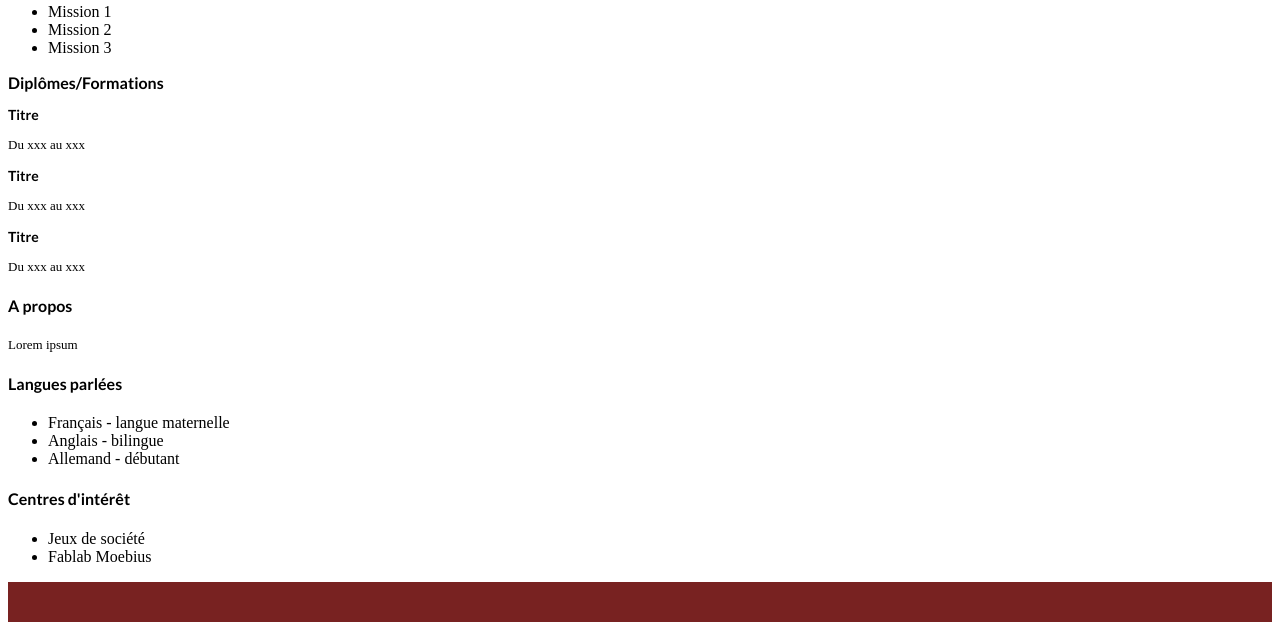
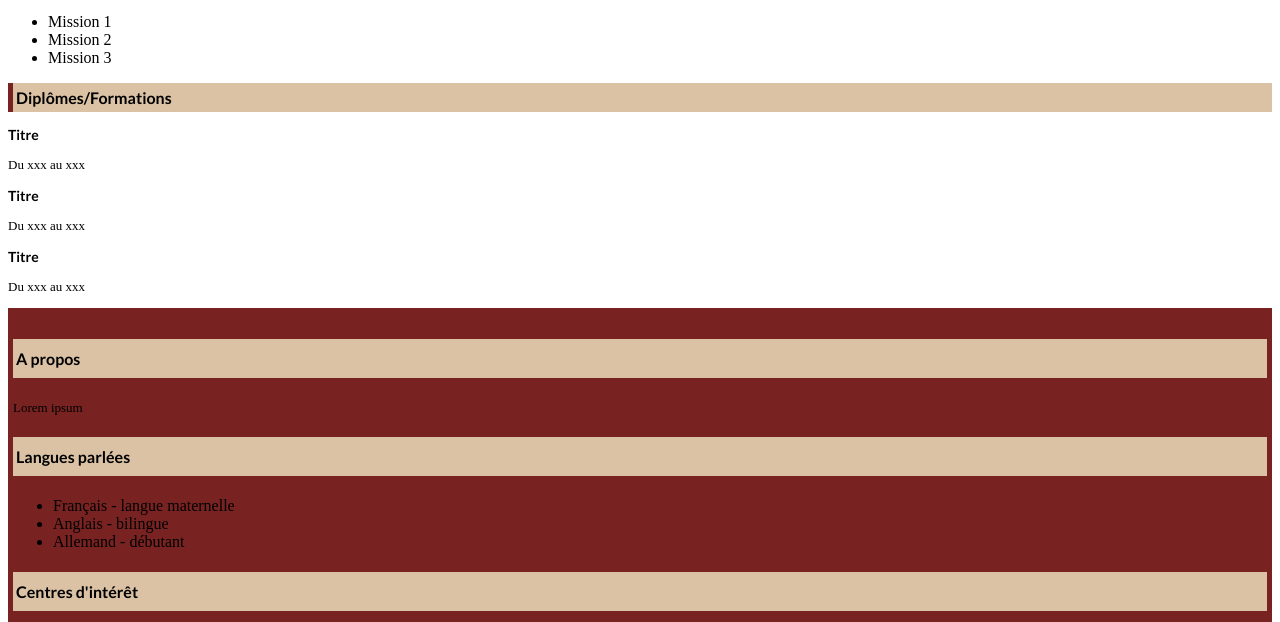
Before and after one commit to IsaRaynaud/cv, a plain HTML site: page index.html in a window 1280 px wide. Shown: the part 927-1549 px from the top of the page. Drawn offline with Linux system fonts and the light colour scheme.

Commit message:
fin 20240522

```diff
--- a/Assets/CSS/style.css
+++ b/Assets/CSS/style.css
@@ -17,6 +17,9 @@ h1{
 h2{
     font-family: "lato", sans-serif;
     font-size: 16px;
+    background-color: #dbc2a4;
+    padding: 5px 3px;
+    border-left: 5px solid #782221;
 }
 
 h3{
@@ -27,6 +30,8 @@ h3{
 h4{
     font-family: "lato", sans-serif;
     font-size: 16px;
+    background-color: #dbc2a4;
+    padding: 10px 3px;
 }
 
 p{
@@ -72,7 +77,7 @@ header{
     font-family: "lato bold";
 }
 
-/* Mise en forme du Body */
+/* Mise en forme du Body - section */
 
 address{
     background-color: #2c1d27 ;
@@ -85,6 +90,14 @@ address{
 
 address:hover{
     cursor: pointer;
+}
+
+/* Mise en forme du Body - aside */
+
+aside{
+    background-color: #782221;
+    padding: 10px 5px;
+    font-style: bold #fff;
 }
 
 /* Mise en forme du Footer */
```
